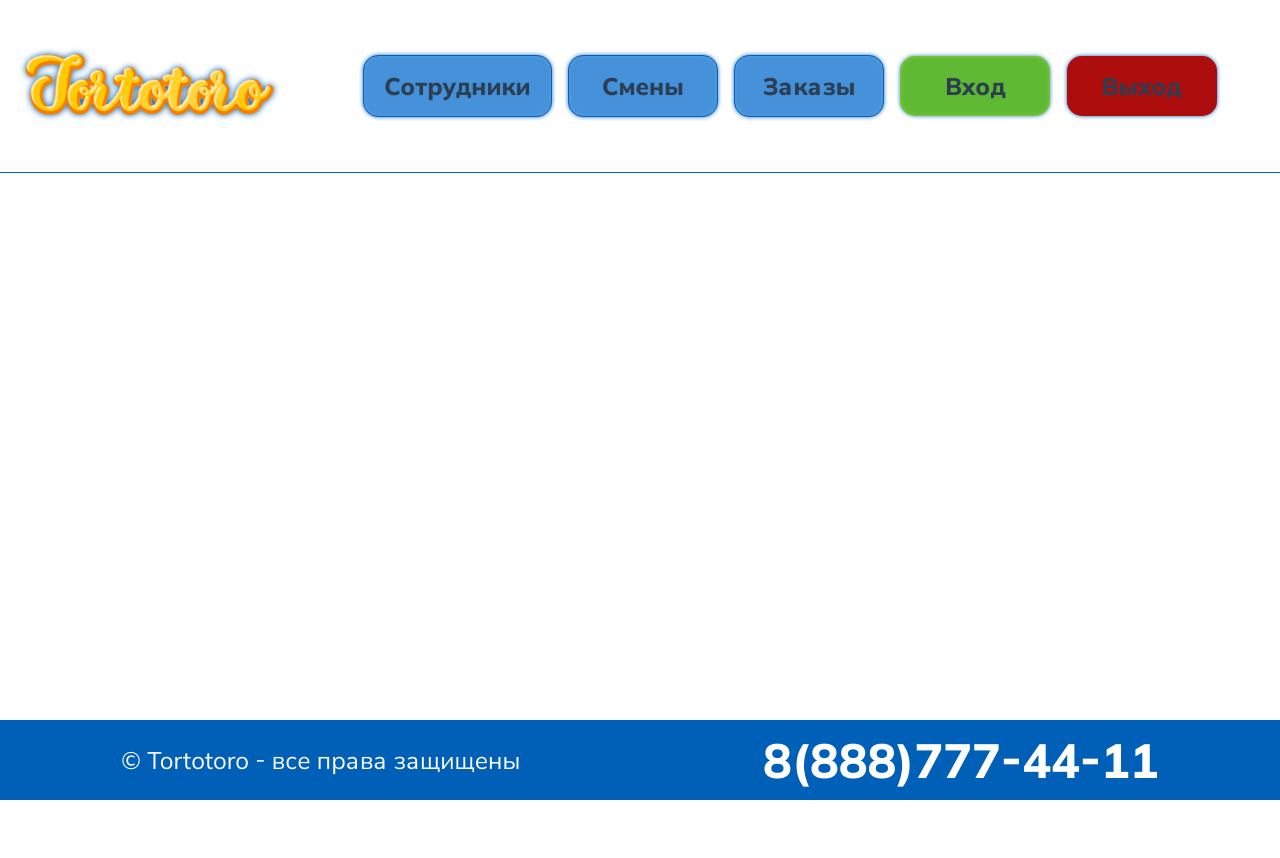
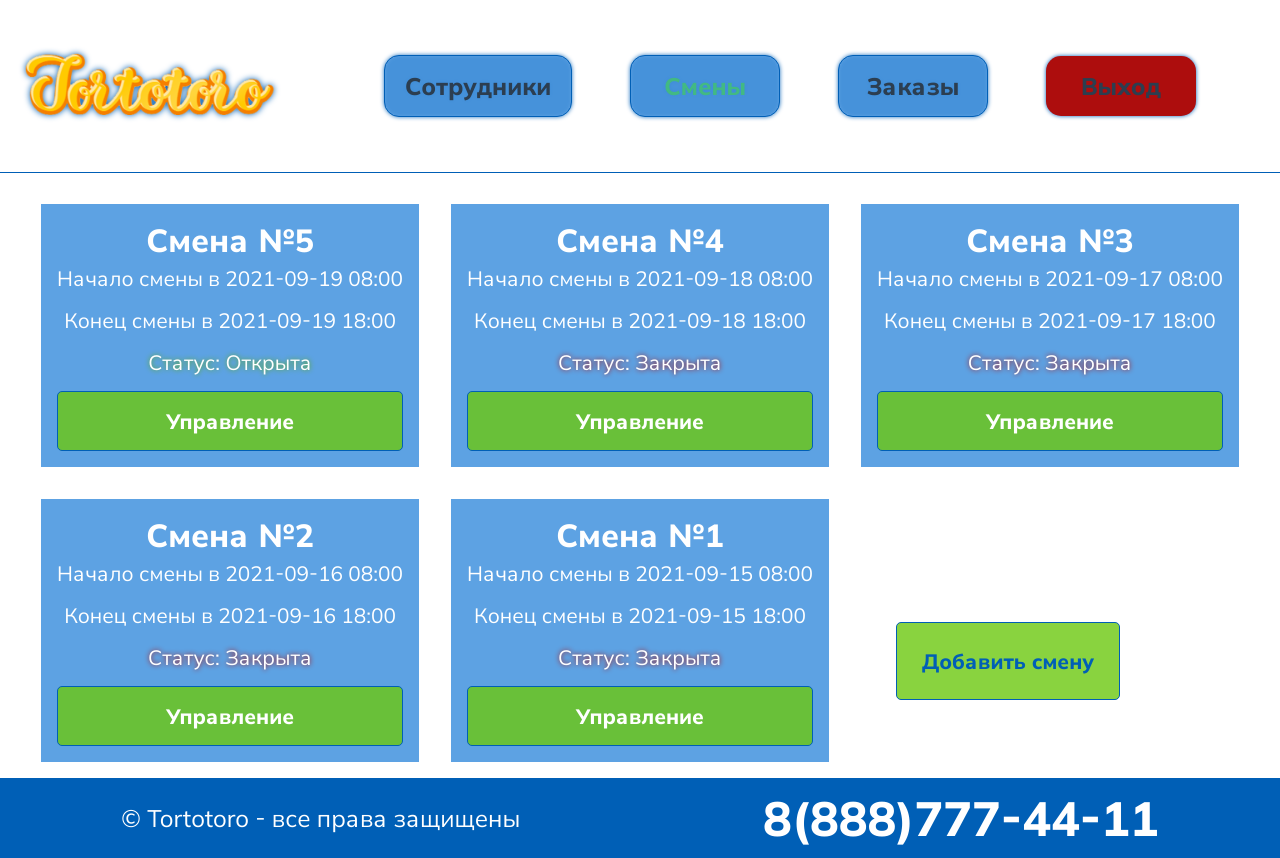
Before and after one commit to liliengarten/cafe, a Vue app: page /shifts in a window 1280 px wide. Before the commit the page ends 800 px from the top, so only its background shows below. Built offline with nearby package versions, Linux system fonts and the light colour scheme.

Commit message:
sorted components

```diff
--- a/src/assets/css/main.css
+++ b/src/assets/css/main.css
@@ -37,6 +37,8 @@
     margin: 0 auto;
     display: flex;
     flex-direction: column;
+    align-items: center;
+    justify-content: center;
 }
 
 a {
--- a/src/components/AddShift.vue
+++ b/src/components/AddShift.vue
@@ -16,7 +16,6 @@
     <button class="approve_button">Отправить</button>
     <button class="cancel_button">Отмена</button>
   </div>
-  </form>
 </template>
 
 <style scoped>
--- a/src/components/AppHeader.vue
+++ b/src/components/AppHeader.vue
@@ -8,10 +8,9 @@
       <img src="@/assets/img/logo.png" alt="logo">
     </article>
     <nav>
-      <a href="#">Сотрудники</a>
-      <a href="#">Смены</a>
-      <a href="#">Заказы</a>
-      <a href="#" class="approve_button">Вход</a>
+      <router-link to="employees">Сотрудники</router-link>
+      <router-link to="shifts">Смены</router-link>
+      <router-link to="orders">Заказы</router-link>
       <a href="#" class="cancel_button">Выход</a>
     </nav>
   </header>
--- /dev/null
+++ b/src/components/EmployeeCard.vue
@@ -0,0 +1,11 @@
+<script setup>
+
+</script>
+
+<template>
+
+</template>
+
+<style scoped>
+
+</style>
--- a/src/router/index.js
+++ b/src/router/index.js
@@ -1,18 +1,37 @@
-import { createRouter, createWebHistory } from 'vue-router'
+import {createRouter, createWebHistory} from 'vue-router'
 
 import AuthorizationView from '@/views/AuthorizationView.vue'
-import HomeView from "@/views/HomeView.vue";
+
+import addShift from "@/components/AddShift.vue";
+import EmployeesView from "@/views/EmployeesView.vue";
+import ShiftsView from "@/views/ShiftsView.vue";
+import OrdersView from "@/views/OrdersView.vue";
 
 const routes = [
     {
         path: '/',
         name: 'authorization',
-    component: AuthorizationView
+        component: addShift
+    },
+    // {
+    //   path: '/home',
+    //   name: 'home',
+    //   component: HomeView
+    // },
+    {
+        path: '/employees',
+        name: 'employees',
+        component: EmployeesView
     },
     {
-    path: '/home',
-    name: 'home',
-    component: HomeView
+        path: '/shifts',
+        name: 'shifts',
+        component: ShiftsView
+    },
+    {
+        path: '/orders',
+        name: 'orders',
+        component: OrdersView
     }
 ]
 
--- /dev/null
+++ b/src/views/EmployeesView.vue
@@ -0,0 +1,16 @@
+<script setup>
+
+import EmployeeList from "@/components/EmployeeList.vue";
+import AddEmployee from "@/components/AddEmployee.vue";
+import EmployeeCard from "@/components/EmployeeCard.vue";
+</script>
+
+<template>
+  <add-employee></add-employee>
+  <employee-list></employee-list>
+  <employee-card></employee-card>
+</template>
+
+<style scoped>
+
+</style>
--- /dev/null
+++ b/src/views/OrdersView.vue
@@ -0,0 +1,13 @@
+<script setup>
+
+</script>
+
+<template>
+  <order-list></order-list>
+  <order-card></order-card>
+  <add-order></add-order>
+</template>
+
+<style scoped>
+
+</style>
--- /dev/null
+++ b/src/views/ShiftsView.vue
@@ -0,0 +1,12 @@
+<script setup>
+
+import ShiftList from "@/components/ShiftList.vue";
+</script>
+
+<template>
+  <shift-list></shift-list>
+</template>
+
+<style scoped>
+
+</style>
```
Also changed, not shown: src/components/OrderCard.vue (added, +11 -0 lines), src/components/OrderList.vue (added, +11 -0 lines), src/components/AddOrder.vue (renamed from src/views/HomeView.vue), src/components/AddTable.vue (renamed from src/components/addTable.vue). Lines whose indentation alone changed are shown as unchanged.
